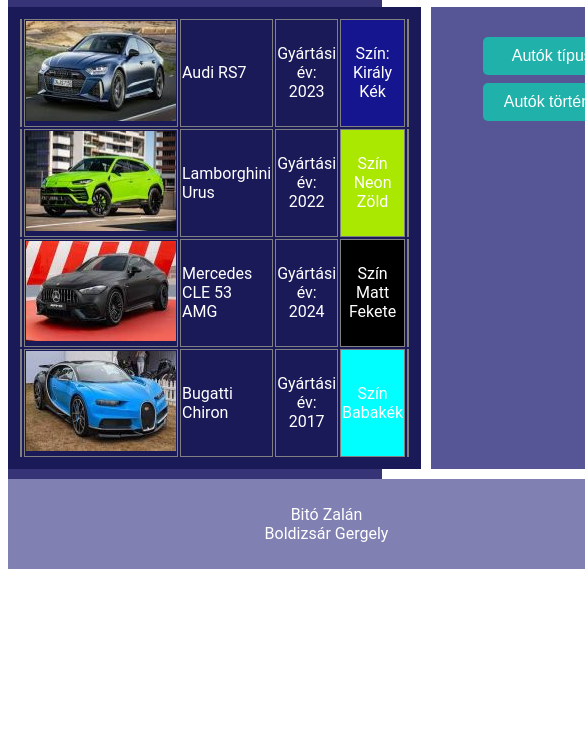
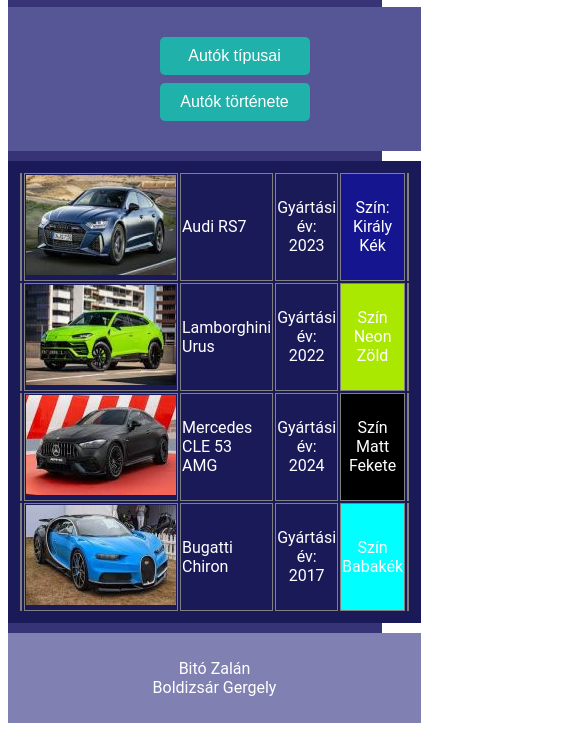
Before and after one commit to Bito-Zalan/kozos-git, a plain HTML site: page index.html in a window 390 px wide. Shown: the part 112-844 px from the top of the page, 585 px wide, since content can reach past the window. Drawn offline with Linux system fonts and the light colour scheme.

Commit message:
vegleges

```diff
--- a/style.css
+++ b/style.css
@@ -26,6 +26,7 @@
     grid-area: nav;
     background-color: rgb(86, 85, 149);
     padding: 10px;
+    text-align: center;
 }
 .footer2 {
     grid-area: footer;
@@ -112,3 +113,14 @@ button {
     margin: 4px 2px;
     width: 150px;
 }
+
+@media (max-width: 768px) {
+    .main2 {
+        grid-template-areas:
+        'header'
+        'nav'
+        'article'
+        'footer';
+        grid-template-columns: 1fr;
+    }
+}
```
